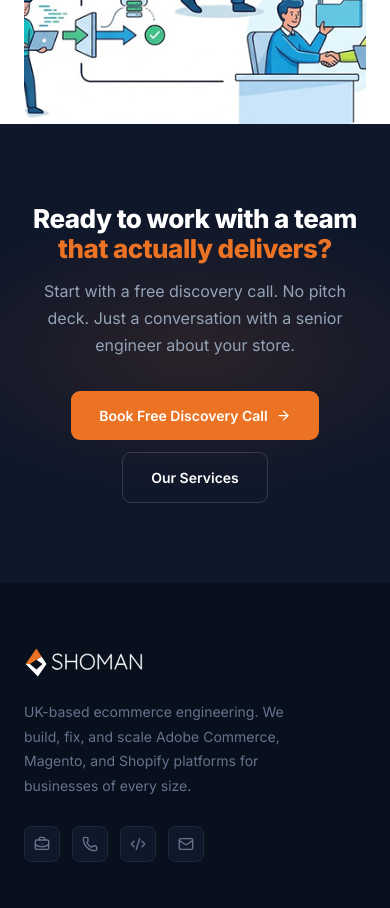
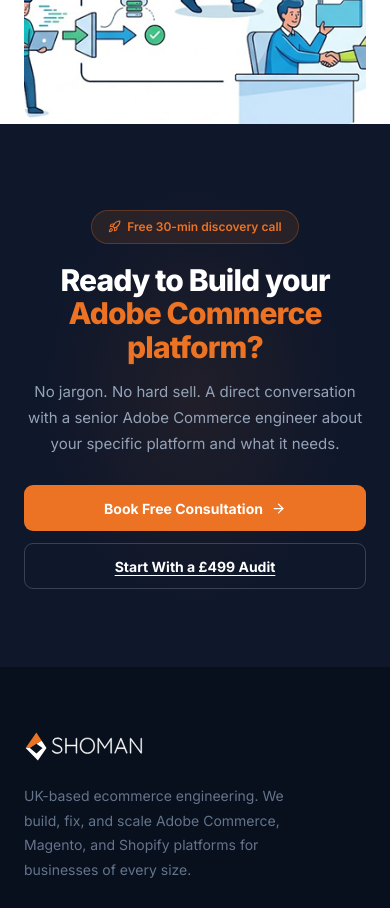
Before and after one commit to mufasser/shoman-figma, a Next.js app: page /about in a window 390 px wide. Shown: the part 5280-6188 px from the top of the page. Built offline with nearby package versions, Linux system fonts and the light colour scheme.

Commit message:
finalCTA added

```diff
--- a/app/about/page.tsx
+++ b/app/about/page.tsx
@@ -1,6 +1,7 @@
 "use client";
 import Navbar from "@/components/Navbar";
 import Footer from "@/components/Footer";
+import FinalCTA from "@/components/FinalCTA";
 import { SectionLabel } from "@/components/services/ServiceComponents";
 import {
   ArrowRight,
@@ -390,43 +391,7 @@
         </div>
       </section>
 
-      {/* Bottom CTA */}
-      <section style={{ background: "var(--color-ink)", padding: "80px 24px", textAlign: "center", position: "relative", overflow: "hidden" }}>
-        <div style={{ position: "absolute", top: "50%", left: "50%", transform: "translate(-50%,-50%)", width: 600, height: 300, background: "radial-gradient(ellipse, rgba(var(--color-brand-rgb), 0.12) 0%, transparent 65%)", pointerEvents: "none" }} />
-        <div style={{ maxWidth: 540, margin: "0 auto", position: "relative" }}>
-          <h2 style={{ fontSize: "clamp(26px, 3.5vw, 42px)", fontWeight: 800, lineHeight: 1.15, color: "var(--color-white)", marginBottom: 14, letterSpacing: "-0.02em" }}>
-            Ready to work with a team<br />
-            <span style={{ color: "var(--color-brand)" }}>that actually delivers?</span>
-          </h2>
-          <p style={{ fontSize: 16, lineHeight: 1.7, color: "var(--color-subtle)", marginBottom: 32 }}>
-            Start with a free discovery call. No pitch deck. Just a conversation with a senior engineer about your store.
-          </p>
-          <div style={{ display: "flex", justifyContent: "center", gap: 12, flexWrap: "wrap" }}>
-            <Link href="/contact" style={{
-              display: "inline-flex", alignItems: "center", gap: 8,
-              background: "var(--color-brand)", color: "var(--color-white)",
-              padding: "14px 28px", borderRadius: 9,
-              fontSize: 14, fontWeight: 600, textDecoration: "none",
-              transition: "all 0.2s",
-            }}
-            onMouseEnter={(e) => { (e.currentTarget as HTMLElement).style.background = "var(--color-brand-hover)"; (e.currentTarget as HTMLElement).style.transform = "translateY(-2px)"; }}
-            onMouseLeave={(e) => { (e.currentTarget as HTMLElement).style.background = "var(--color-brand)"; (e.currentTarget as HTMLElement).style.transform = "translateY(0)"; }}>
-              Book Free Discovery Call <ArrowRight size={15} />
-            </Link>
-            <Link href="/services" style={{
-              display: "inline-flex", alignItems: "center", gap: 8,
-              border: "1.5px solid rgba(255, 255, 255, 0.15)", color: "var(--color-white)",
-              padding: "14px 28px", borderRadius: 9,
-              fontSize: 14, fontWeight: 600, textDecoration: "none",
-              transition: "all 0.2s",
-            }}
-            onMouseEnter={(e) => { (e.currentTarget as HTMLElement).style.borderColor = "var(--color-brand)"; (e.currentTarget as HTMLElement).style.color = "var(--color-brand)"; }}
-            onMouseLeave={(e) => { (e.currentTarget as HTMLElement).style.borderColor = "rgba(255, 255, 255, 0.15)"; (e.currentTarget as HTMLElement).style.color = "var(--color-white)"; }}>
-              Our Services
-            </Link>
-          </div>
-        </div>
-      </section>
+      <FinalCTA />
 
       <Footer />
     </div>
--- a/app/portfolio/page.tsx
+++ b/app/portfolio/page.tsx
@@ -5,6 +5,7 @@
 import { SectionLabel } from "@/components/services/ServiceComponents";
 import { ArrowRight, BarChart3, ChevronRight, PackageCheck, RefreshCw, Rocket, Search, Settings, ShieldCheck, ShoppingBag } from "lucide-react";
 import Link from "next/link";
+import FinalCTA from "@/components/FinalCTA";
 
 const cases = [
   { id: 1, platform: "Adobe Commerce", platformColor: "#FF0000", platformSym: "Ac", type: "Performance", bg: "#fff5f5", icon: ShoppingBag, client: "UK Fashion Retailer", title: "Checkout Load Cut by 53% — Adobe Commerce", problem: "8.4-second checkout losing 30% of shoppers before payment", result: "53% faster", resultLabel: "checkout speed", tags: ["Adobe Commerce", "Performance"] },
@@ -161,6 +162,8 @@
         </div>
       </section>
 
+      <FinalCTA />
+
       <Footer />
       <style jsx>{`
         @media(max-width:900px){.cases-grid{grid-template-columns:1fr 1fr!important}}
--- a/app/services/audits/page.tsx
+++ b/app/services/audits/page.tsx
@@ -6,6 +6,7 @@
   FAQ, OutcomeCards, TwoCol,
 } from "@/components/services/ServiceComponents";
 import { ArrowRight, Check, ClipboardList, Microscope, ShieldCheck, Shuffle, TrendingUp, Wrench, Zap } from "lucide-react";
+import FinalCTA from "@/components/FinalCTA";
 
 const COLOR = "#0284C7";
 const BG = "#f0f9ff";
@@ -401,6 +402,8 @@
           ]} />
         </div>
       </section>
+      <FinalCTA />
     </ServiceLayout>
+
   );
 }
--- /dev/null
+++ b/components/FinalCTA.tsx
@@ -0,0 +1,150 @@
+"use client";
+
+import Link from "next/link";
+import { ArrowRight, Rocket } from "lucide-react";
+
+type FinalCTAProps = {
+  eyebrow?: string;
+  title?: string;
+  highlight?: string;
+  description?: string;
+  primaryLabel?: string;
+  primaryHref?: string;
+  secondaryLabel?: string;
+  secondaryHref?: string;
+};
+
+export default function FinalCTA({
+  eyebrow = "Free 30-min discovery call",
+  title = "Ready to Build your",
+  highlight = "Adobe Commerce platform?",
+  description = "No jargon. No hard sell. A direct conversation with a senior Adobe Commerce engineer about your specific platform and what it needs.",
+  primaryLabel = "Book Free Consultation",
+  primaryHref = "/contact",
+  secondaryLabel = "Start With a £499 Audit",
+  secondaryHref = "/services/audits",
+}: FinalCTAProps) {
+  return (
+    <section style={{
+      background: "var(--color-ink)",
+      padding: "86px 24px 78px",
+      textAlign: "center",
+      position: "relative",
+      overflow: "hidden",
+    }}>
+      <div style={{
+        position: "absolute",
+        inset: 0,
+        background: "radial-gradient(ellipse at center, rgba(var(--color-brand-rgb), 0.08) 0%, rgba(var(--color-brand-rgb), 0) 55%)",
+        pointerEvents: "none",
+      }} />
+
+      <div style={{ maxWidth: 620, margin: "0 auto", position: "relative" }}>
+        <div style={{
+          display: "inline-flex",
+          alignItems: "center",
+          gap: 6,
+          border: "1px solid rgba(var(--color-brand-rgb), 0.28)",
+          background: "rgba(var(--color-brand-rgb), 0.11)",
+          color: "var(--color-brand)",
+          borderRadius: 100,
+          padding: "7px 16px",
+          marginBottom: 20,
+          fontSize: 12,
+          fontWeight: 600,
+        }}>
+          <Rocket size={13} />
+          {eyebrow}
+        </div>
+
+        <h2 style={{
+          fontSize: "clamp(30px, 4vw, 40px)",
+          fontWeight: 800,
+          lineHeight: 1.12,
+          letterSpacing: "-0.03em",
+          color: "var(--color-white)",
+          marginBottom: 14,
+        }}>
+          {title}<br />
+          <span style={{ color: "var(--color-brand)" }}>{highlight}</span>
+        </h2>
+
+        <p style={{
+          fontSize: 15,
+          lineHeight: 1.75,
+          color: "var(--color-subtle)",
+          margin: "0 auto 28px",
+          maxWidth: 550,
+        }}>
+          {description}
+        </p>
+
+        <div className="final-cta-actions" style={{ display: "flex", justifyContent: "center", gap: 12, flexWrap: "wrap" }}>
+          <Link href={primaryHref} style={{
+            display: "inline-flex",
+            alignItems: "center",
+            justifyContent: "center",
+            gap: 8,
+            minHeight: 46,
+            padding: "0 26px",
+            borderRadius: 9,
+            background: "var(--color-brand)",
+            color: "var(--color-white)",
+            fontSize: 14,
+            fontWeight: 700,
+            textDecoration: "none",
+            transition: "background 0.2s, transform 0.2s",
+          }}
+          onMouseEnter={(event) => {
+            event.currentTarget.style.background = "var(--color-brand-hover)";
+            event.currentTarget.style.transform = "translateY(-2px)";
+          }}
+          onMouseLeave={(event) => {
+            event.currentTarget.style.background = "var(--color-brand)";
+            event.currentTarget.style.transform = "translateY(0)";
+          }}>
+            {primaryLabel} <ArrowRight size={15} />
+          </Link>
+
+          <Link href={secondaryHref} style={{
+            display: "inline-flex",
+            alignItems: "center",
+            justifyContent: "center",
+            minHeight: 46,
+            padding: "0 26px",
+            borderRadius: 9,
+            border: "1.5px solid rgba(255, 255, 255, 0.18)",
+            color: "var(--color-white)",
+            background: "transparent",
+            fontSize: 14,
+            fontWeight: 700,
+            textDecoration: "underline",
+            textUnderlineOffset: 3,
+            transition: "border-color 0.2s, color 0.2s, transform 0.2s",
+          }}
+          onMouseEnter={(event) => {
+            event.currentTarget.style.borderColor = "var(--color-brand)";
+            event.currentTarget.style.color = "var(--color-brand)";
+            event.currentTarget.style.transform = "translateY(-2px)";
+          }}
+          onMouseLeave={(event) => {
+            event.currentTarget.style.borderColor = "rgba(255, 255, 255, 0.18)";
+            event.currentTarget.style.color = "var(--color-white)";
+            event.currentTarget.style.transform = "translateY(0)";
+          }}>
+            {secondaryLabel}
+          </Link>
+        </div>
+      </div>
+
+      <style jsx>{`
+        @media (max-width: 520px) {
+          .final-cta-actions {
+            flex-direction: column;
+            align-items: stretch;
+          }
+        }
+      `}</style>
+    </section>
+  );
+}
```
Also changed, not shown: app/testimonials/page.tsx (+8 -15 lines).
